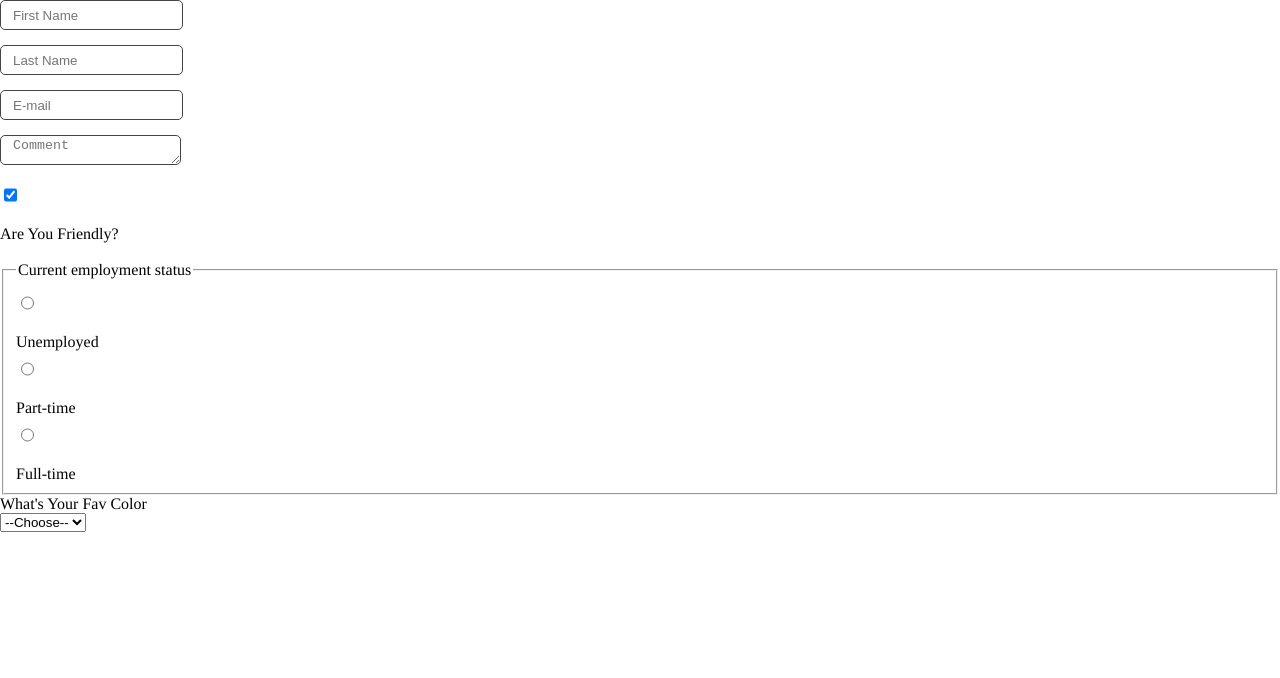
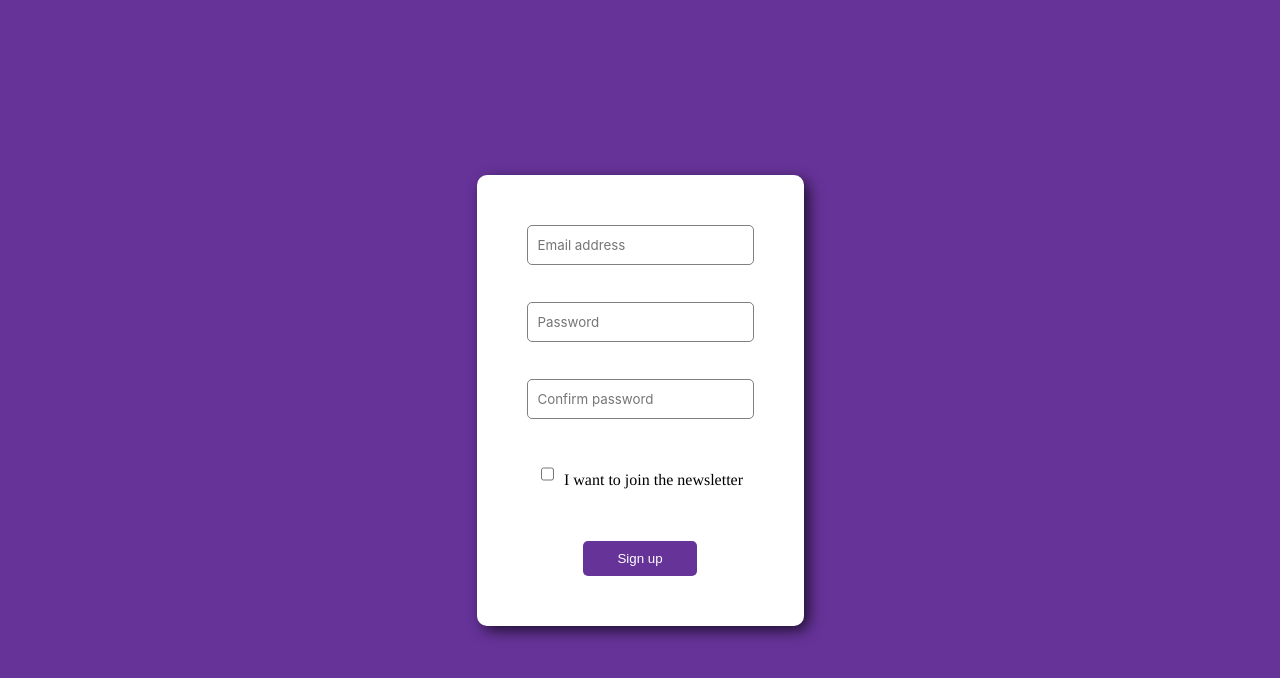
Before and after one commit to Zahraalbrassi/Meme-Generator, a React (Create React App) app: page / in a window 1280 px wide. Shown: the top 678 px of the page. Built offline with nearby package versions, Linux system fonts and the light colour scheme.

Commit message:
I am Inevitable

```diff
--- a/src/App.css
+++ b/src/App.css
@@ -4,6 +4,7 @@
 
 body{
   font-family:'Karla', Times, serif;
+  background-color: #639;
 }
 
 main{
@@ -119,3 +120,51 @@ textarea{
   border-radius: 5px;
   display: block;
 }
+.form-container {
+  height: 100vh;
+  padding: 20px;
+  display: flex;
+  flex-direction: column;
+  justify-content: center;
+  align-items: center;
+}
+
+.form {
+  background-color: white;
+  padding: 50px;
+  border-radius: 10px;
+  display: flex;
+  flex-direction: column;
+  align-items: center;
+  box-shadow: 5px 5px 15px -1px rgba(0,0,0,0.75);
+}
+
+.form--input {
+  width: 100%;
+  margin-bottom: 20px;
+  height: 40px;
+  border-radius: 5px;
+  border: 1px solid gray;
+  padding: 5px;
+  font-family: 'Inter', sans-serif;
+}
+
+.form--submit {
+  width: 50%;
+  padding: 10px;
+  border-radius: 5px;
+  color: white;
+  background-color: #639;
+  border: none;
+  cursor: pointer;
+}
+
+.form--marketing {
+  display: flex;
+  margin-bottom: 20px;
+  align-items: center;
+}
+
+.form--marketing > input {
+  margin-right: 10px;
+}
--- a/src/App.js
+++ b/src/App.js
@@ -12,6 +12,8 @@ import boxes from './components/boxes';
 import Box from './components/Box';
 import Joke from './components/Joke';
 import jokeData from './jokeData';
+import Forms from './components/Forms';
+import SignUp from './components/SignUp';
 
 
 
@@ -30,117 +32,10 @@ const jokeElement = jokeData.map(joke =>{
   )
 })
  const [massages, setMassages] = React.useState(["a","b"])
-   const [dataform, setDataForm]= React.useState({
-    firstName : "",
-    lastName : "",
-    email:"",
-    comment:"",
-    isFriendly: true,
-    employment : "",
-  favColor:""
-  })
-
-console.log(dataform.favColor)
-   function handelChange(event){
-    const {name, value, type, checked} = event.target
-setDataForm(prevDataForm => {
-  return {
-    ...prevDataForm,
-    [name]:type=== "checkbox" ? checked :value
-  }
-})
-}
 
   return (
-
-
-      <div className="div">
-<form><input
-type="text"
-placeholder='First Name'
-onChange={handelChange}
-name = "firstName"
-value={dataform.firstName}
-/>
-<input
-type='text'
-placeholder='Last Name'
-onChange={handelChange}
-name ="lastName"
-value={dataform.lastName}
-/>
-<input
-type='email'
-placeholder='E-mail'
-onChange={handelChange}
-name="email"
-value={dataform.email}
-/>
-<textarea
-placeholder='Comment'
-onChange={handelChange}
-name='comment'
-value={dataform.comment} />
- <input
- type='checkbox'
- id='isFriendly'
- name='isFriendly'
- checked={dataform.isFriendly}
- onChange={handelChange}/>
- <label  htmlFor='isFriendly'> Are You Friendly?</label>
- <br/>
- <br />
-
-            <fieldset>
-                <legend>Current employment status</legend>
-
-                <input
-                    type="radio"
-                    id="unemployed"
-                    name='employment'
-                   value="unemployed"
-                   checked={dataform.employment === "unemployed"}
-                   onChange ={handelChange}
-                />
-                <label htmlFor="unemployed">Unemployed</label>
-                <br />
-
-                <input
-                    type="radio"
-                    id="part-time"
-                    name='employment'
-                    value="part-time"
-                    checked={dataform.employment === "part-time}"}
-                    onChange ={handelChange}
-                />
-                <label htmlFor="part-time">Part-time</label>
-                <br />
-
-                <input
-                    type="radio"
-                    id="full-time"
-                    name='employment'
-                    value="full-time"
-                    checked={dataform.employment === "full-time" }
-                    onChange ={handelChange}
-                />
-                <label htmlFor="full-time">Full-time</label>
-                <br />
-
-            </fieldset>
-            <label htmlFor='favColor' > What's Your Fav Color</label>
-            <br/>
-            <select id='favColor' value={dataform.favColor} name ="favColor" onChange={handelChange}>
-            <option value="">--Choose--</option>
-              <option value="red">Red</option>
-              <option value="orange">Orange</option>
-              <option value="yellow">Yellow</option>
-              <option value="green"> Greem</option>
-              <option value="blue">Blue</option>
-              <option value="indigo">Indigo</option>
-              <option value="violat">violat</option>
-            </select>
-</form>
+    <div >
+    <SignUp />
      </div>
   );
 }
--- /dev/null
+++ b/src/components/Forms.js
@@ -0,0 +1,126 @@
+import React from 'react'
+
+function Forms() {
+    const [dataform, setDataForm]= React.useState({
+        firstName : "",
+        lastName : "",
+        email:"",
+        comment:"",
+        isFriendly: true,
+        employment : "",
+      favColor:""
+      })
+
+
+       function handelChange(event){
+        const {name, value, type, checked} = event.target
+    setDataForm(prevDataForm => {
+      return {
+        ...prevDataForm,
+        [name]:type=== "checkbox" ? checked :value
+      }
+    })
+    }
+     function handelSubmit(event){
+    event.preventDefault()
+    console.log(dataform)
+     }
+      return (
+
+
+          <div className="div">
+    <form onSubmit={handelSubmit}>
+      <input
+    type="text"
+    placeholder='First Name'
+    onChange={handelChange}
+    name = "firstName"
+    value={dataform.firstName}
+    />
+    <input
+    type='text'
+    placeholder='Last Name'
+    onChange={handelChange}
+    name ="lastName"
+    value={dataform.lastName}
+    />
+    <input
+    type='email'
+    placeholder='E-mail'
+    onChange={handelChange}
+    name="email"
+    value={dataform.email}
+    />
+    <textarea
+    placeholder='Comment'
+    onChange={handelChange}
+    name='comment'
+    value={dataform.comment} />
+     <input
+     type='checkbox'
+     id='isFriendly'
+     name='isFriendly'
+     checked={dataform.isFriendly}
+     onChange={handelChange}/>
+     <label  htmlFor='isFriendly'> Are You Friendly?</label>
+     <br/>
+     <br />
+
+                <fieldset>
+                    <legend>Current employment status</legend>
+
+                    <input
+                        type="radio"
+                        id="unemployed"
+                        name='employment'
+                       value="unemployed"
+                       checked={dataform.employment === "unemployed"}
+                       onChange ={handelChange}
+                    />
+                    <label htmlFor="unemployed">Unemployed</label>
+                    <br />
+
+                    <input
+                        type="radio"
+                        id="part-time"
+                        name='employment'
+                        value="part-time"
+                        checked={dataform.employment === "part-time}"}
+                        onChange ={handelChange}
+                    />
+                    <label htmlFor="part-time">Part-time</label>
+                    <br />
+
+                    <input
+                        type="radio"
+                        id="full-time"
+                        name='employment'
+                        value="full-time"
+                        checked={dataform.employment === "full-time" }
+                        onChange ={handelChange}
+                    />
+                    <label htmlFor="full-time">Full-time</label>
+                    <br />
+
+                </fieldset>
+                <label htmlFor='favColor' > What's Your Fav Color</label>
+                <br/>
+                <select id='favColor' value={dataform.favColor} name ="favColor" onChange={handelChange}>
+                <option value="">--Choose--</option>
+                  <option value="red">Red</option>
+                  <option value="orange">Orange</option>
+                  <option value="yellow">Yellow</option>
+                  <option value="green"> Greem</option>
+                  <option value="blue">Blue</option>
+                  <option value="indigo">Indigo</option>
+                  <option value="violat">violat</option>
+                </select>
+                <br/>
+                <br />
+                <button >Submit </button>
+    </form>
+         </div>
+  )
+}
+
+export default Forms
--- /dev/null
+++ b/src/components/SignUp.js
@@ -0,0 +1,83 @@
+import React from 'react'
+
+function SignUp() {
+    const [signUp, setSignUp] =React.useState({
+        email:"",
+        password:"",
+        ConfirmPassword:"",
+        okayToEmail:false
+        })
+
+        function handelChange(event){
+          const{ name, value, type, checked} =event.target
+        setSignUp(prevSignUp =>{
+          return{
+            ...prevSignUp,
+            [name]:type=== "checkbox" ? checked :value
+          }
+        })
+        }
+         function handleSubmit(event) {
+          event.preventDefault()
+          if (signUp.password === signUp.ConfirmPassword){
+            console.log("Successfully signed up")
+          } else{
+            console.log ("passwords do not match")
+          return
+        }
+            if (signUp.okayToEmail){
+              console.log("Thanks for signing  up for our newsletter!")
+
+            }
+
+        }
+  return (
+    <div className="form-container">
+    <form className="form" onSubmit={handleSubmit}>
+        <input
+            type="email"
+            placeholder="Email address"
+            className="form--input"
+            name='name'
+            value={signUp.email}
+            onChange={handelChange}
+        />
+        <input
+            type="password"
+            placeholder="Password"
+            className="form--input"
+            name='password'
+            value={signUp.password}
+            onChange={handelChange}
+        />
+        <input
+            type="password"
+            placeholder="Confirm password"
+            className="form--input"
+            name='ConfirmPassword'
+            value={signUp.ConfirmPassword}
+            onChange={handelChange}
+        />
+
+        <div className="form--marketing">
+            <input
+                id="okayToEmail"
+                type="checkbox"
+                name='okayToEmail'
+                checked={signUp.okayToEmail}
+                onChange={handelChange}
+
+            />
+            <label htmlFor="okayToEmail">I want to join the newsletter</label>
+        </div>
+        <button
+            className="form--submit"
+        >
+            Sign up
+        </button>
+    </form>
+     </div>
+  )
+}
+
+export default SignUp
```
